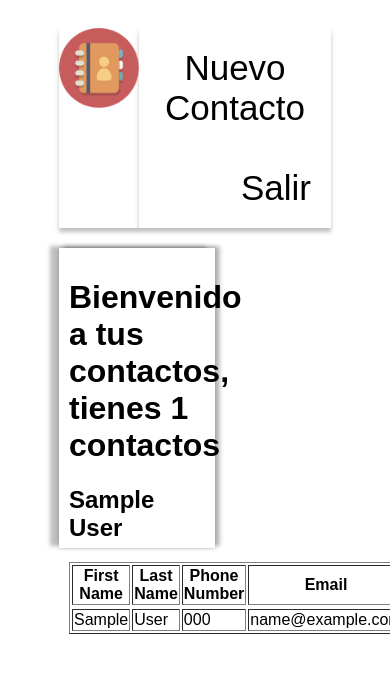
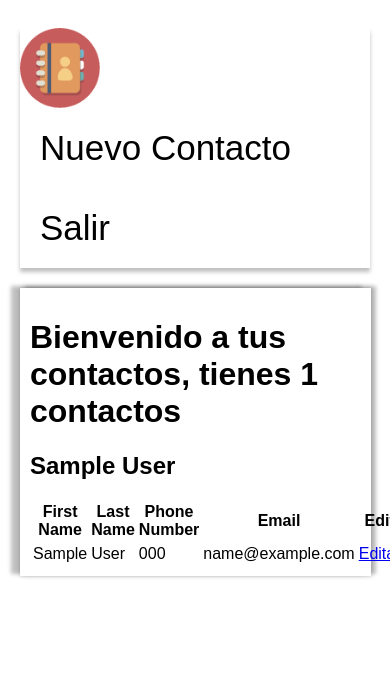
Before and after one commit to DiegoAldemar/proyecto-libreta, a Django app: page /contactos/ in a window 390 px wide; the page is wider, and only the part inside the window is pictured. Shown: the top 673 px of that part. Run offline with Django 3.2, Linux system fonts and the light colour scheme; a user stored in the database is signed in; tables that the repository leaves empty hold one stand-in row (values such as "Sample post").

Commit message:
acomodando stilos, falta mejorar el responsive, y la tabla de contactos

```diff
--- a/static/css/style.css
+++ b/static/css/style.css
@@ -28,22 +28,30 @@
     width: 25%;
   }
 
+  .column.side1 {
+    width: 25%;
+  }
+
   /* Middle column */
   .column.middle {
     width: 50%;
+    height: auto;
     background: #FFFFFF;
     box-shadow: 0px 0px 4px rgba(0, 0, 0, 0.25), -9px -2px 4px rgba(0, 0, 0, 0.25), 5px -2px 4px rgba(0, 0, 0, 0.25);
   }
 
-  @media (max-width: 600px) {
+  /* @media (max-width: 600px) {
     .column.side {
       width: auto;
     }
-  }
+  } */
 
 
   /* configuracion navbar */
-  ul {
+ul.topnav {
+    position: sticky;
+    top: 0;
+
     list-style-type: none;
     margin: 0;
     padding: 0;
@@ -52,30 +60,62 @@
     box-shadow: 0px 4px 4px rgba(0, 0, 0, 0.25);
   }
 
-  li{
+ul.topnav li{
     display:  inline;
 }
 
-  li img{
+ul.topnav li img{
     float: left;
     display: block;
     text-align: center;
 
 }
 
-li a{
+ul.topnav li a{
       float: left;
       display: block;
       padding: 20px;
       text-decoration: none;
       color: black;
 
-
   }
 
-#register_user_rigth a{
+
+ul.topnav li.rigth{
+    float: right;
+}
+
+input[type=text], input[type=password], input[type=email] {
+    width: 100%;
+    padding: 12px 20px;
+    margin: 8px 0;
+    box-sizing: border-box;
+}
+
+input[type=submit]{
+  padding: 16px 32px;
+  float: right;
+}
+
+
+@media screen and (max-width: 600px) {
+    ul.topnav li.rigth,
+    ul.topnav li a img{float: none;}
+    body {margin-left: auto;
+        margin-right: auto;}
+    .column.side {width: auto;}
+    .column.side1 {width: 0;
+    float: none;}
+    .column.middle {width: 90%;}
+}
+
+/* #register_user_rigth a{
     float: right;
     display: block;
     padding: 20px;
     color: black;
+} */
+
+li a:hover{
+    background-color: rgba(238, 230, 230, 0.47);
 }
--- a/templates/base.html
+++ b/templates/base.html
@@ -22,20 +22,19 @@
                     {% endfor %}
                 {% endif %}
 
-                    <ul>
+                <ul class="topnav">
                     <li><img src="{% static 'img/logo-contactos.png' %}" alt="Logo Contactos" width="80px"></li>
                     {% block navbar %}
                         <li>
-                                <a href="{% url 'login' %}">Inicio</a>
+                            <a class="active" href="{% url 'login' %}">Inicio</a>
                         </li>
-                            <div id="register_user_rigth">
-                                <li>
+
+                        <li class="rigth" class="active">
                             <a href="{% url 'register_user' %}">Regístrate</a>
                         </li>
-                            </div>
+
                     {% endblock navbar %}
                 </ul>
-
             </nav>
         </header>
     </div>
@@ -50,15 +49,17 @@
             {% block content %}
             <form action={% url 'login' %} method='POST'>
                 {% csrf_token %}
-                <input type="text" placeholder='Username' required='true' name='username' id='username' value=''>
-                <input type="password" placeholder='Password' required='true' name='password'>
+                <label for="fusername">Usuario</label>
+                <input type="text" placeholder='Usuario' required='true' name='username' id='fusername' value=''>
+                <label for="fpassword">Contraceña</label>
+                <input type="password" placeholder='Contraceña' required='true' name='password' id='fpassword'>
                 <input type="submit" value='Login'>
             </form>
         {% endblock content %}
         </main>
     </div>
 
-    <div class="column side"></div>
+    <div class="column side1"></div>
 
 </body>
 </html>
--- a/templates/view_contactos.html
+++ b/templates/view_contactos.html
@@ -18,21 +18,16 @@
 {% endblock title_h1 %}
 
 {% block navbar %}
-
-    <ul>
-        <li>
-            <a href="{% url 'register_contactos' %}">Nuevo Contacto</a>
-        </li>
-        <div id="register_user_rigth">
-            <li>
-                <a href= "{% url 'logout' %}" >Salir</a>
-            </li>
-        </div>
-    </ul>
+    <li>
+        <a href="{% url 'register_contactos' %}">Nuevo Contacto</a>
+    </li>
+    <li class="rigth" class="active">
+        <a href= "{% url 'logout' %}" >Salir</a>
+    </li>
 {% endblock navbar %}
 
 {% block content %}
-    <table border="1">
+    <table>
         <tr>
             {% comment %} <th>N°</th> {% endcomment %}
             <th>First Name</th>
```
Also changed, not shown: templates/register_contactos.html (+6 -10 lines). Lines whose indentation alone changed are shown as unchanged.
